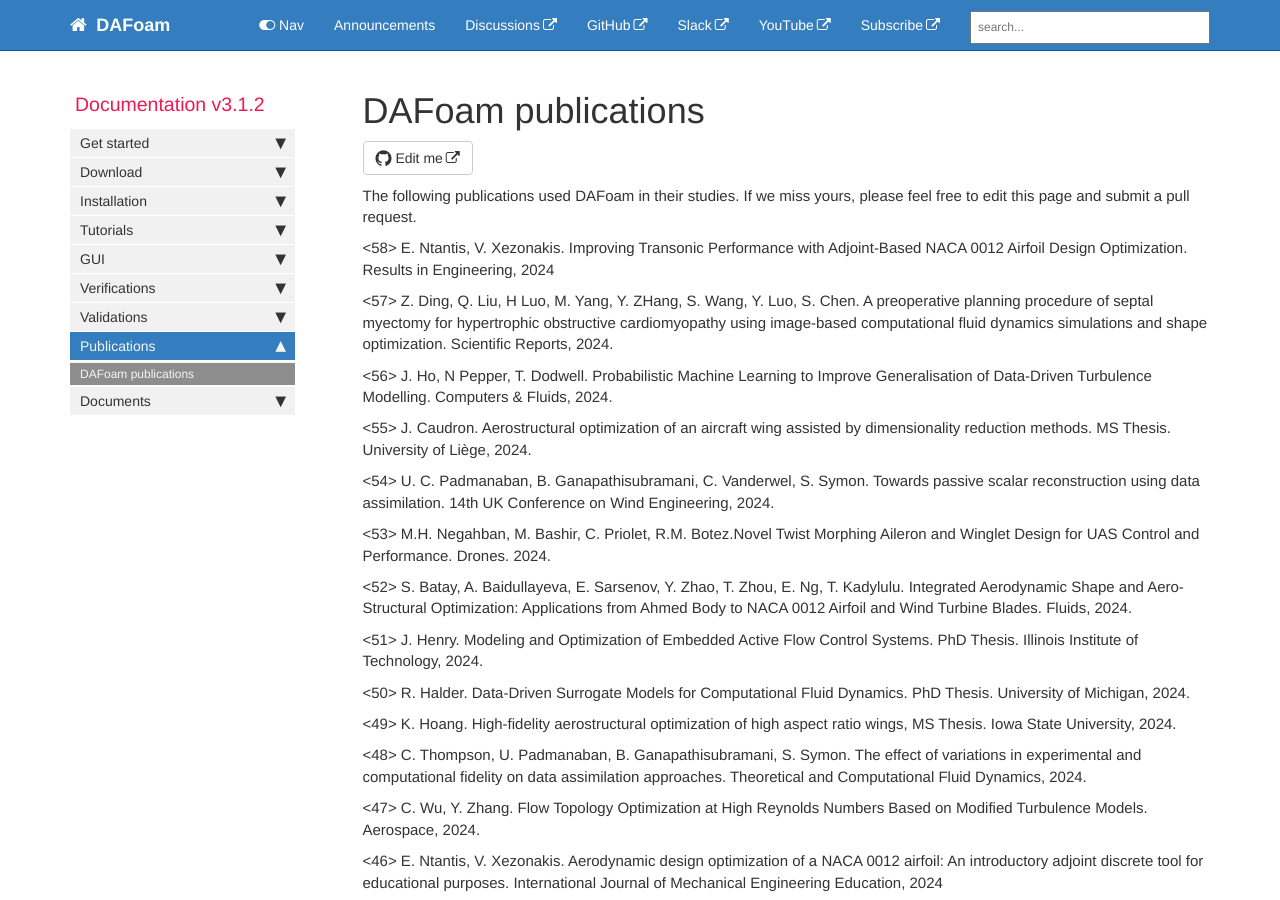
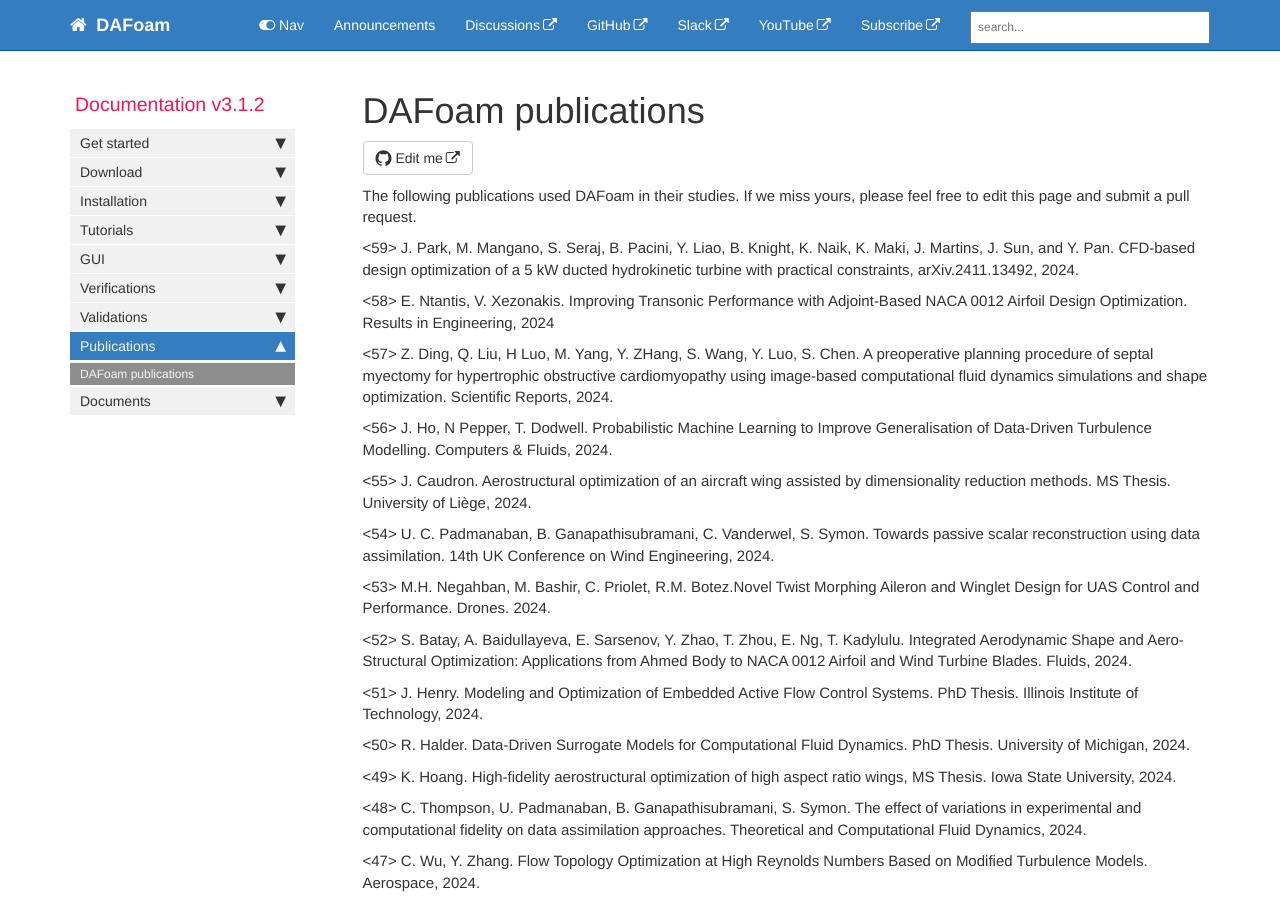
Before and after one commit to DAFoam/DAFoam.github.io, a Jekyll site: the page built from pages/mydoc/mydoc_docs_publications.md, in a window 1280 px wide and 900 px high. Built offline with Jekyll 4.4.1, drawn with Linux system fonts in a browser that asks for light colours; comment, search, counter and statistics services are not loaded.

Commit message:
content update

```diff
--- a/pages/mydoc/mydoc_docs_publications.md
+++ b/pages/mydoc/mydoc_docs_publications.md
@@ -8,6 +8,8 @@ folder: mydoc
 ---
 
 The following publications used DAFoam in their studies. If we miss yours, please feel free to edit this page and submit a pull request.
+
+<59> J. Park, M. Mangano, S. Seraj, B. Pacini, Y. Liao, B. Knight, K. Naik, K. Maki, J. Martins, J. Sun, and Y. Pan. CFD-based design optimization of a 5 kW ducted hydrokinetic turbine with practical constraints, arXiv.2411.13492, 2024.
 
 <58> E. Ntantis, V. Xezonakis. Improving Transonic Performance with Adjoint-Based NACA 0012 Airfoil Design Optimization. Results in Engineering, 2024
 
```
